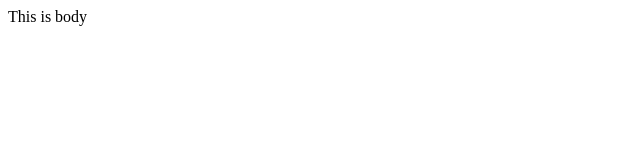
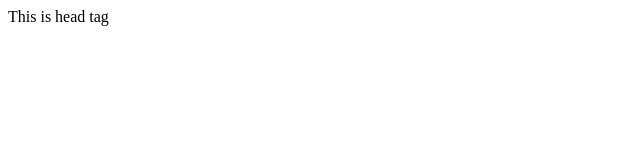
Before and after one commit to swiftank/testrepo, a plain HTML site: page index.html in a window 1280 px wide. Shown: the full height of the page, 0-640 px from the left. Drawn offline with Linux system fonts and the light colour scheme.

```diff
--- a/index.html
+++ b/index.html
@@ -1,7 +1,8 @@
 <html>
     <head>
+        This is head
     </head>
     <body>
-       This is body
+       tag
     </body>
 </html>
```
Also changed, not shown: React.txt (deleted), assets/React.txt (added).
